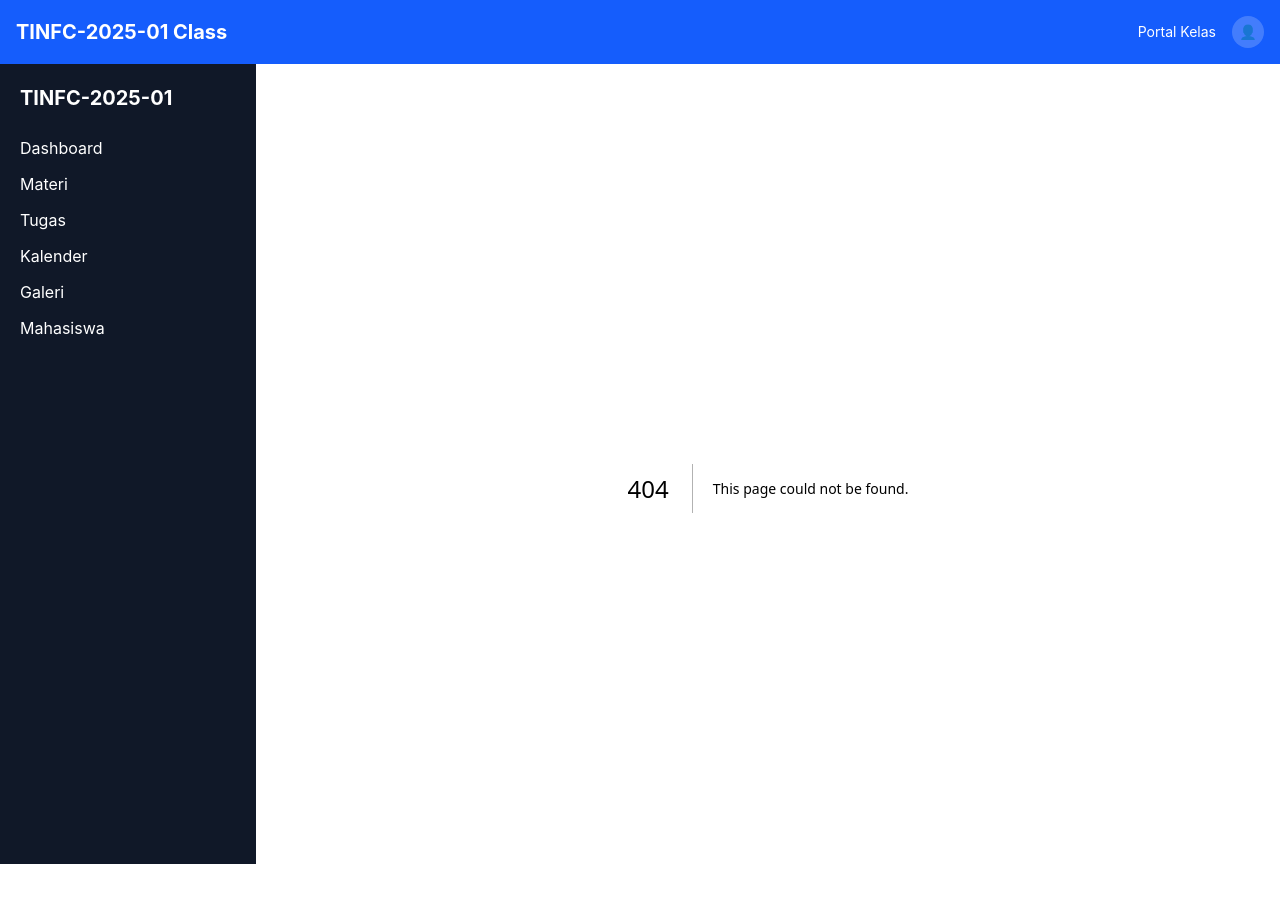
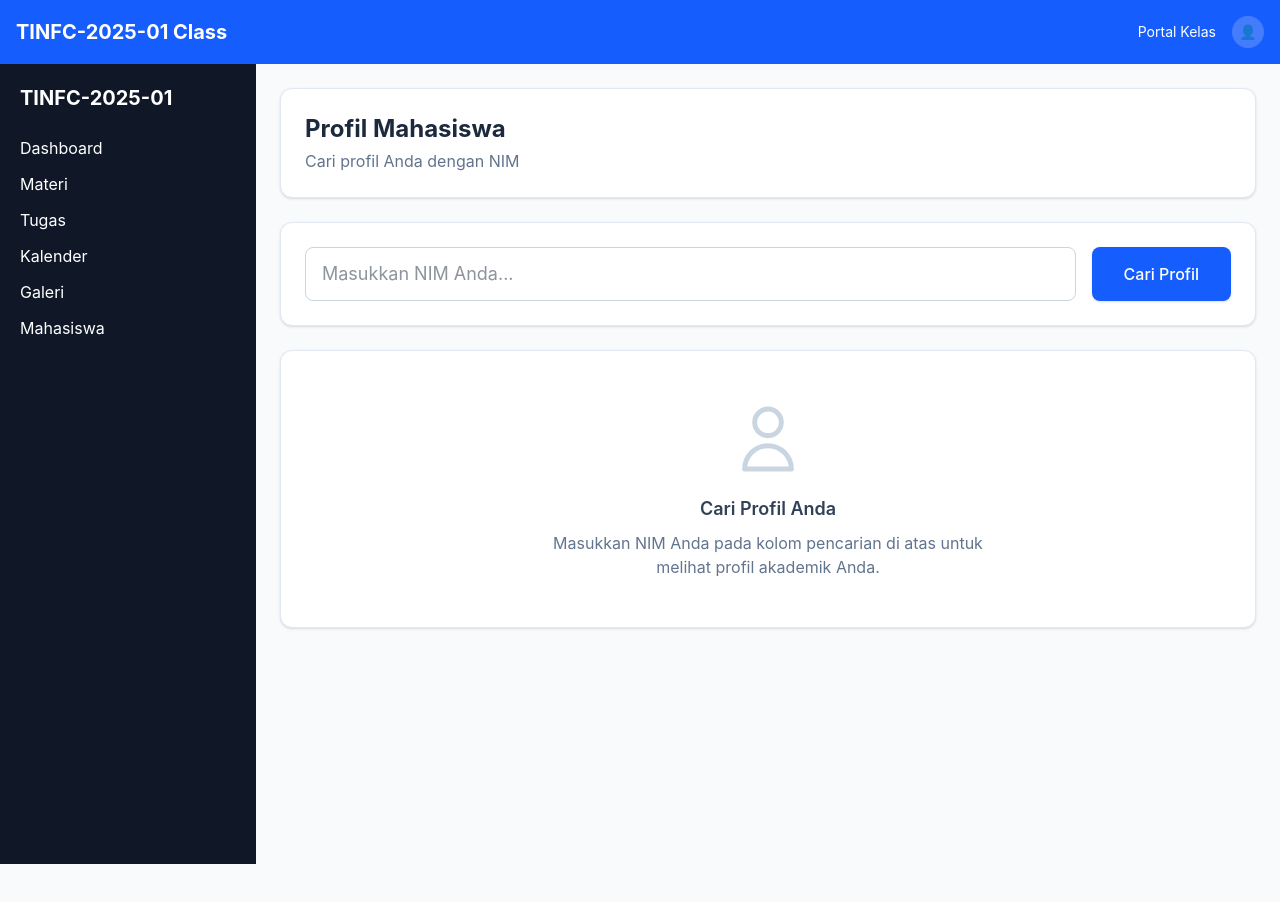
Before and after one commit to asepsaipullah09-ui/tinfc-2025-01-class, a Next.js app: page /profile in a window 1280 px wide. Before the commit this address had no page. Shown: the top 902 px of the page. After the commit the page ends 864 px from the top, so only its background shows below. Built offline with nearby package versions, Linux system fonts and the light colour scheme.

Commit message:
feat: enhance profile page with auto-login using localStorage
- Add localStorage-based session to remember student NIM
- Auto-load profile on page visit if session exists
- Add logout/switch account functionality
- Add proper loading states for better UX

```diff
--- /dev/null
+++ b/app/profile/page.tsx
@@ -0,0 +1,198 @@
+"use client";
+
+import { useState, useEffect } from "react";
+
+interface Mahasiswa {
+  id: number;
+  nama: string;
+  nim: string;
+  email: string;
+}
+
+const STORAGE_KEY = "tinfc_mahasiswa_session";
+
+export default function ProfilePage() {
+  const [nim, setNim] = useState("");
+  const [mahasiswa, setMahasiswa] = useState<Mahasiswa | null>(null);
+  const [loading, setLoading] = useState(true);
+  const [searchLoading, setSearchLoading] = useState(false);
+  const [error, setError] = useState("");
+
+  // Check localStorage on page load
+  useEffect(() => {
+    const storedNim = localStorage.getItem(STORAGE_KEY);
+    if (storedNim) {
+      setNim(storedNim);
+      fetchProfile(storedNim);
+    } else {
+      setLoading(false);
+    }
+  }, []);
+
+  const fetchProfile = async (nimValue: string) => {
+    setSearchLoading(true);
+    setError("");
+
+    try {
+      const res = await fetch(`/api/mahasiswa?nim=${nimValue}`, {
+        cache: "no-store",
+      });
+      const data = await res.json();
+
+      if (Array.isArray(data) && data.length > 0) {
+        setMahasiswa(data[0]);
+        // Store NIM in localStorage
+        localStorage.setItem(STORAGE_KEY, nimValue);
+      } else {
+        setError("Data mahasiswa tidak ditemukan");
+        localStorage.removeItem(STORAGE_KEY);
+      }
+    } catch (err) {
+      setError("Terjadi kesalahan saat mengambil data");
+    } finally {
+      setSearchLoading(false);
+      setLoading(false);
+    }
+  };
+
+  const handleSearch = async (e: React.FormEvent) => {
+    e.preventDefault();
+
+    if (!nim.trim()) {
+      setError("Masukkan NIM terlebih dahulu");
+      return;
+    }
+
+    setLoading(true);
+    await fetchProfile(nim);
+  };
+
+  const handleLogout = () => {
+    localStorage.removeItem(STORAGE_KEY);
+    setMahasiswa(null);
+    setNim("");
+    setError("");
+  };
+
+  // Loading state on initial load
+  if (loading && !mahasiswa) {
+    return (
+      <div className="flex items-center justify-center min-h-[400px]">
+        <div className="text-center">
+          <div className="w-12 h-12 border-4 border-blue-600 border-t-transparent rounded-full animate-spin mx-auto mb-4"></div>
+          <p className="text-slate-500">Memuat profil...</p>
+        </div>
+      </div>
+    );
+  }
+
+  return (
+    <div className="space-y-6">
+      <div className="bg-white rounded-xl shadow-sm border border-slate-200 p-6">
+        <h1 className="text-2xl font-bold text-slate-800">Profil Mahasiswa</h1>
+        <p className="text-slate-500 mt-1">Cari profil Anda dengan NIM</p>
+      </div>
+
+      {/* Search Form */}
+      <div className="bg-white rounded-xl shadow-sm border border-slate-200 p-6">
+        <form onSubmit={handleSearch} className="flex flex-col md:flex-row gap-4">
+          <div className="flex-1">
+            <input
+              type="text"
+              value={nim}
+              onChange={(e) => setNim(e.target.value)}
+              placeholder="Masukkan NIM Anda..."
+              className="w-full px-4 py-3 border border-slate-300 rounded-lg focus:outline-none focus:ring-2 focus:ring-blue-500 focus:border-transparent text-lg"
+            />
+          </div>
+          <button
+            type="submit"
+            disabled={loading}
+            className="bg-blue-600 hover:bg-blue-700 disabled:bg-slate-400 text-white font-medium px-8 py-3 rounded-lg transition-colors shadow-sm hover:shadow"
+          >
+            {loading ? "Mencari..." : "Cari Profil"}
+          </button>
+        </form>
+
+        {error && (
+          <div className="mt-4 p-4 bg-red-50 border border-red-200 rounded-lg">
+            <p className="text-red-600 text-sm">{error}</p>
+          </div>
+        )}
+      </div>
+
+      {/* Profile Card */}
+      {mahasiswa && (
+        <div className="bg-white rounded-2xl shadow-lg border border-slate-200 overflow-hidden">
+          <div className="bg-gradient-to-r from-blue-600 to-blue-800 px-6 py-8">
+            <div className="flex items-center gap-6">
+              <div className="w-24 h-24 bg-white/20 rounded-full flex items-center justify-center">
+                <span className="text-4xl font-bold text-white">
+                  {mahasiswa.nama.charAt(0).toUpperCase()}
+                </span>
+              </div>
+              <div>
+                <h2 className="text-2xl font-bold text-white">{mahasiswa.nama}</h2>
+                <p className="text-blue-200 font-mono text-lg">{mahasiswa.nim}</p>
+              </div>
+            </div>
+          </div>
+
+          <div className="p-6">
+            <div className="grid grid-cols-1 md:grid-cols-2 gap-6">
+              <div className="space-y-2">
+                <p className="text-sm text-slate-400 uppercase tracking-wide">Nama Lengkap</p>
+                <p className="text-lg font-medium text-slate-800">{mahasiswa.nama}</p>
+              </div>
+
+              <div className="space-y-2">
+                <p className="text-sm text-slate-400 uppercase tracking-wide">NIM</p>
+                <p className="text-lg font-mono text-slate-800">{mahasiswa.nim}</p>
+              </div>
+
+              <div className="space-y-2 md:col-span-2">
+                <p className="text-sm text-slate-400 uppercase tracking-wide">Email</p>
+                <p className="text-lg text-slate-800">{mahasiswa.email}</p>
+              </div>
+            </div>
+
+            <div className="mt-8 pt-6 border-t border-slate-100">
+              <div className="flex flex-wrap gap-3">
+                <span className="px-4 py-2 bg-blue-50 text-blue-700 rounded-full text-sm font-medium">
+                  Kelas TINFC-2025-01
+                </span>
+                <span className="px-4 py-2 bg-green-50 text-green-700 rounded-full text-sm font-medium">
+                  Aktif
+                </span>
+              </div>
+              <div className="mt-4 flex justify-end">
+                <button
+                  onClick={handleLogout}
+                  className="text-sm text-slate-500 hover:text-red-600 transition-colors flex items-center gap-2"
+                >
+                  <svg className="w-4 h-4" fill="none" stroke="currentColor" viewBox="0 0 24 24">
+                    <path strokeLinecap="round" strokeLinejoin="round" strokeWidth={2} d="M17 16l4-4m0 0l-4-4m4 4H7m6 4v1a3 3 0 01-3 3H6a3 3 0 01-3-3V7a3 3 0 013-3h4a3 3 0 013 3v1" />
+                  </svg>
+                  Keluar / Ganti Akun
+                </button>
+              </div>
+            </div>
+          </div>
+        </div>
+      )}
+
+      {/* Empty State */}
+      {!mahasiswa && !loading && !error && (
+        <div className="bg-white rounded-xl shadow-sm border border-slate-200 p-12 text-center">
+          <svg className="w-20 h-20 mx-auto mb-4 text-slate-300" fill="none" stroke="currentColor" viewBox="0 0 24 24">
+            <path strokeLinecap="round" strokeLinejoin="round" strokeWidth={1.5} d="M16 7a4 4 0 11-8 0 4 4 0 018 0zM12 14a7 7 0 00-7 7h14a7 7 0 00-7-7z" />
+          </svg>
+          <h3 className="text-lg font-semibold text-slate-700 mb-2">Cari Profil Anda</h3>
+          <p className="text-slate-500 max-w-md mx-auto">
+            Masukkan NIM Anda pada kolom pencarian di atas untuk melihat profil akademik Anda.
+          </p>
+        </div>
+      )}
+    </div>
+  );
+}
```
